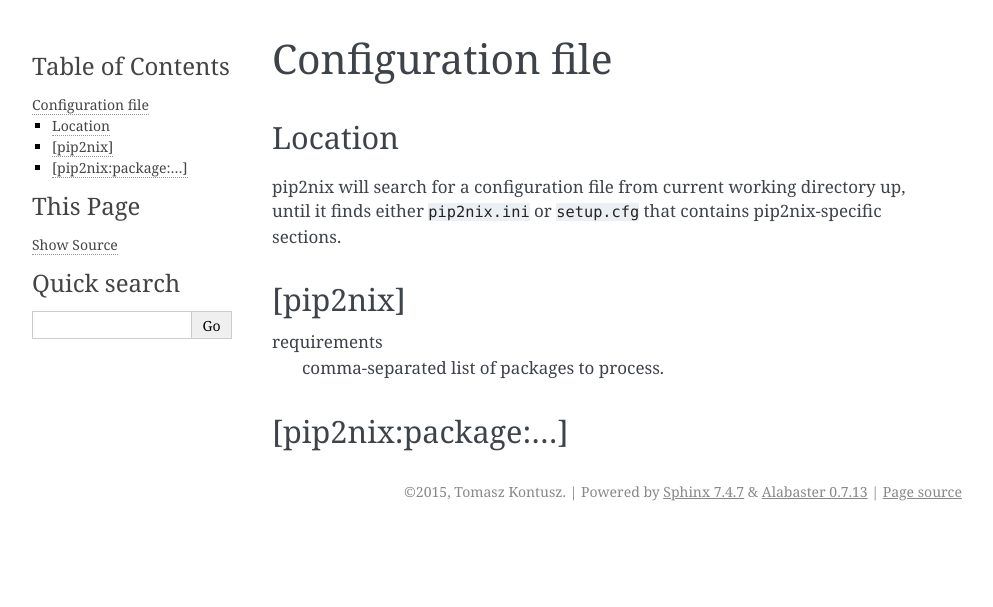
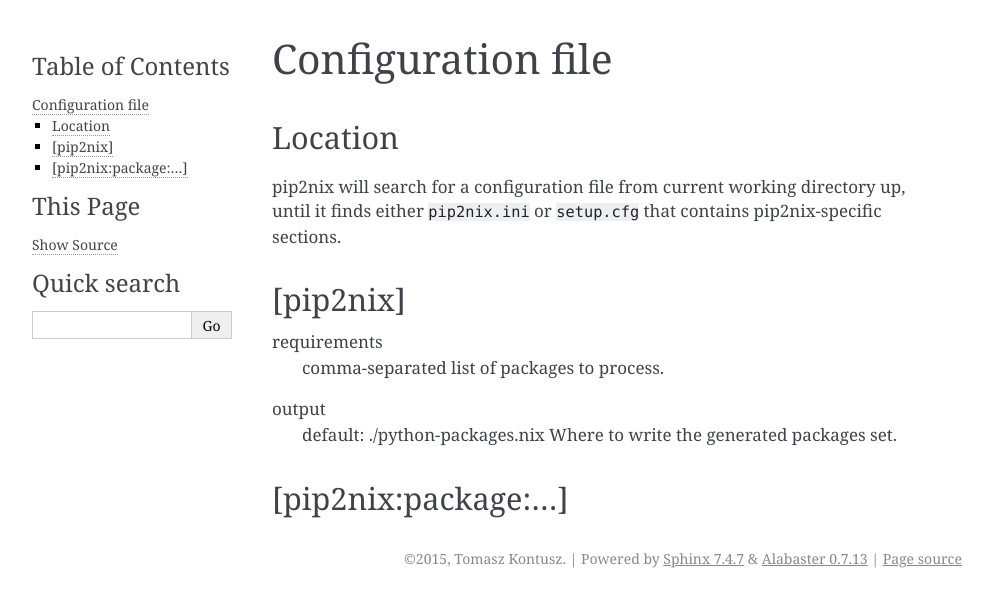
Before and after one commit to nix-community/pip2nix, a Sphinx documentation site: the page built from docs/configuration.rst, in a window 1280 px wide. Shown: the top 607 px of the page, without its empty margins (148-1141 px from the left). Built offline with Sphinx 7.4.7, drawn with Linux system fonts in a browser that asks for light colours.

Commit message:
Document pip2nix.output option

```diff
--- a/docs/configuration.rst
+++ b/docs/configuration.rst
@@ -11,5 +11,9 @@
 requirements
     comma-separated list of packages to process.
 
+output
+    default: ./python-packages.nix
+    Where to write the generated packages set.
+
 [pip2nix:package:…]
 -------------------
```
